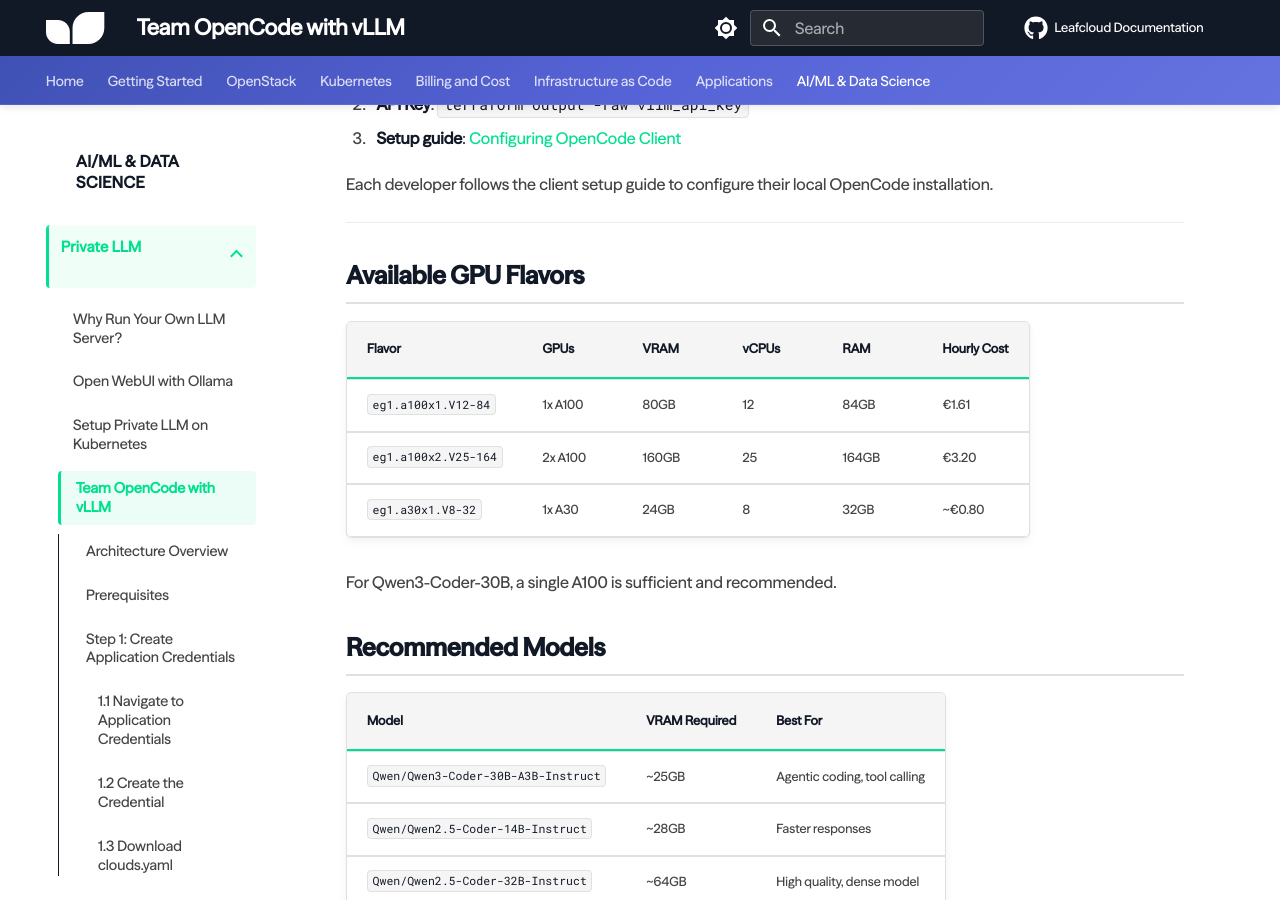
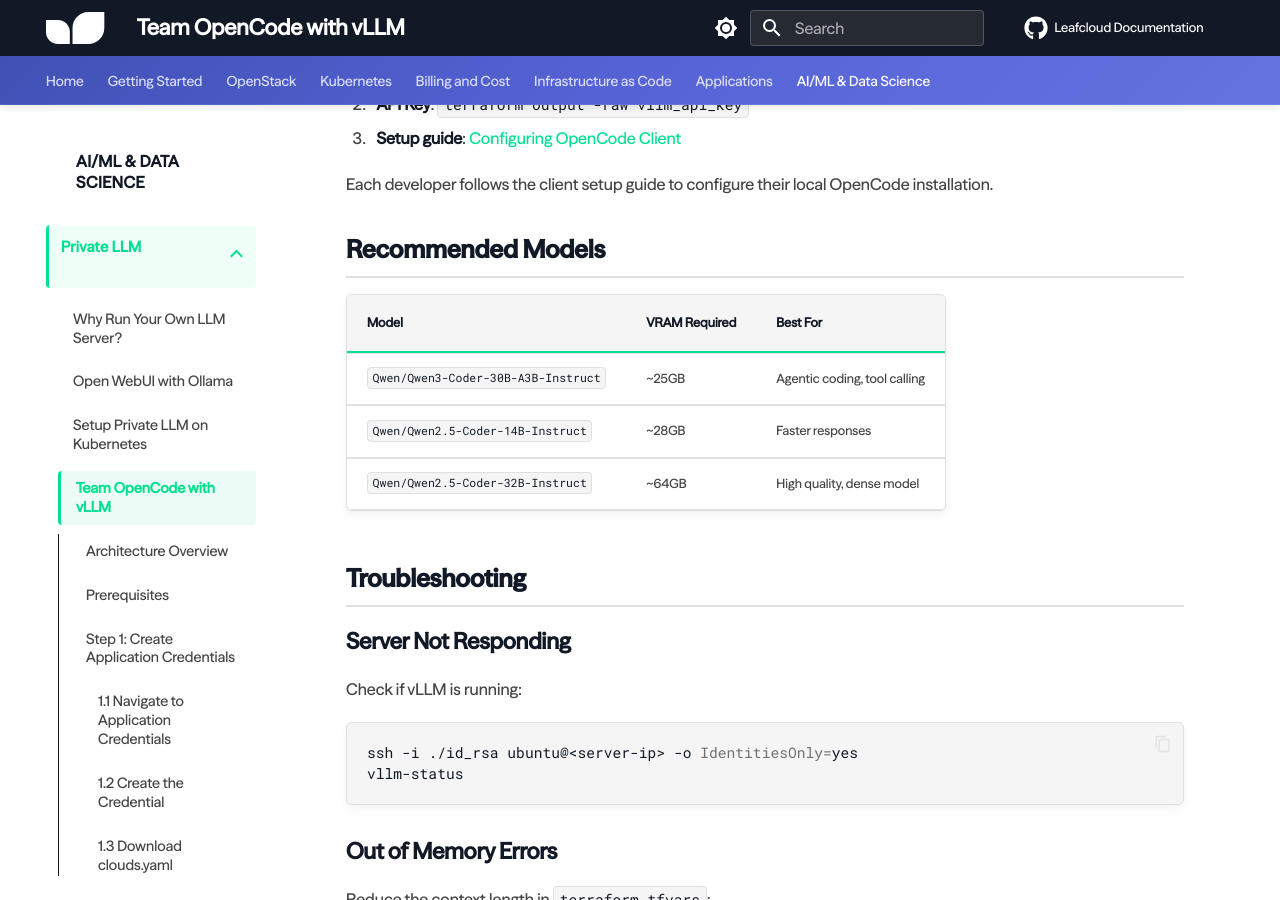
Before and after one commit to leafcloudhq/documentation-rtd, an MkDocs documentation site: the page built from docs/private-llm/team-opencode-vllm.md, in a window 1280 px wide and 900 px high, scrolled down 9735 px. Built offline with MkDocs 1.6.1 and Material for MkDocs 9.7.7, drawn with Linux system fonts in a browser that asks for light colours.

Commit message:
remove price table from docs

```diff
--- a/docs/private-llm/team-opencode-vllm.md
+++ b/docs/private-llm/team-opencode-vllm.md
@@ -344,17 +344,6 @@
 
 Each developer follows the client setup guide to configure their local OpenCode installation.
 
----
-
-## Available GPU Flavors
-
-| Flavor | GPUs | VRAM | vCPUs | RAM | Hourly Cost |
-|--------|------|------|-------|-----|-------------|
-| `eg1.a100x1.V12-84` | 1x A100 | 80GB | 12 | 84GB | €1.61 |
-| `eg1.a100x2.V25-164` | 2x A100 | 160GB | 25 | 164GB | €3.20 |
-| `eg1.a30x1.V8-32` | 1x A30 | 24GB | 8 | 32GB | ~€0.80 |
-
-For Qwen3-Coder-30B, a single A100 is sufficient and recommended.
 
 ## Recommended Models
 
```
